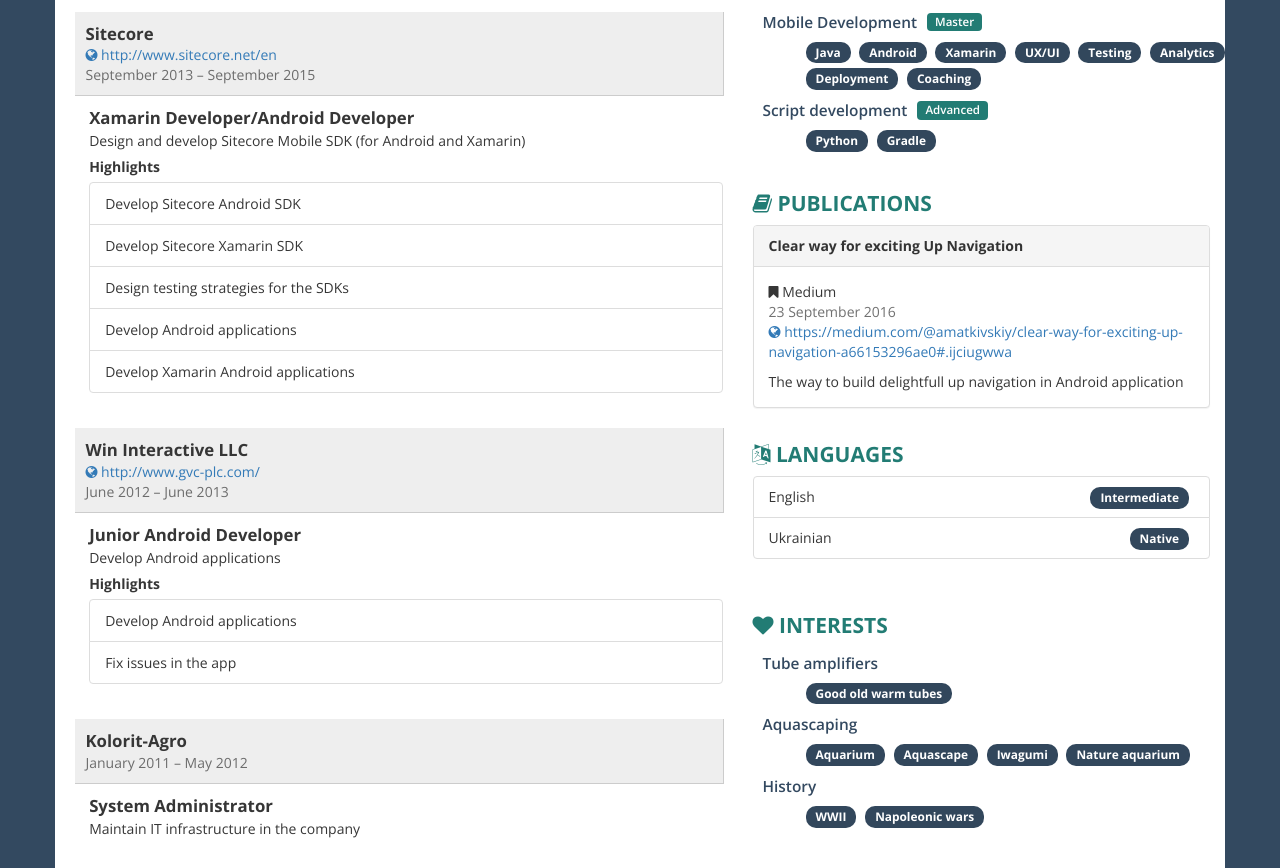
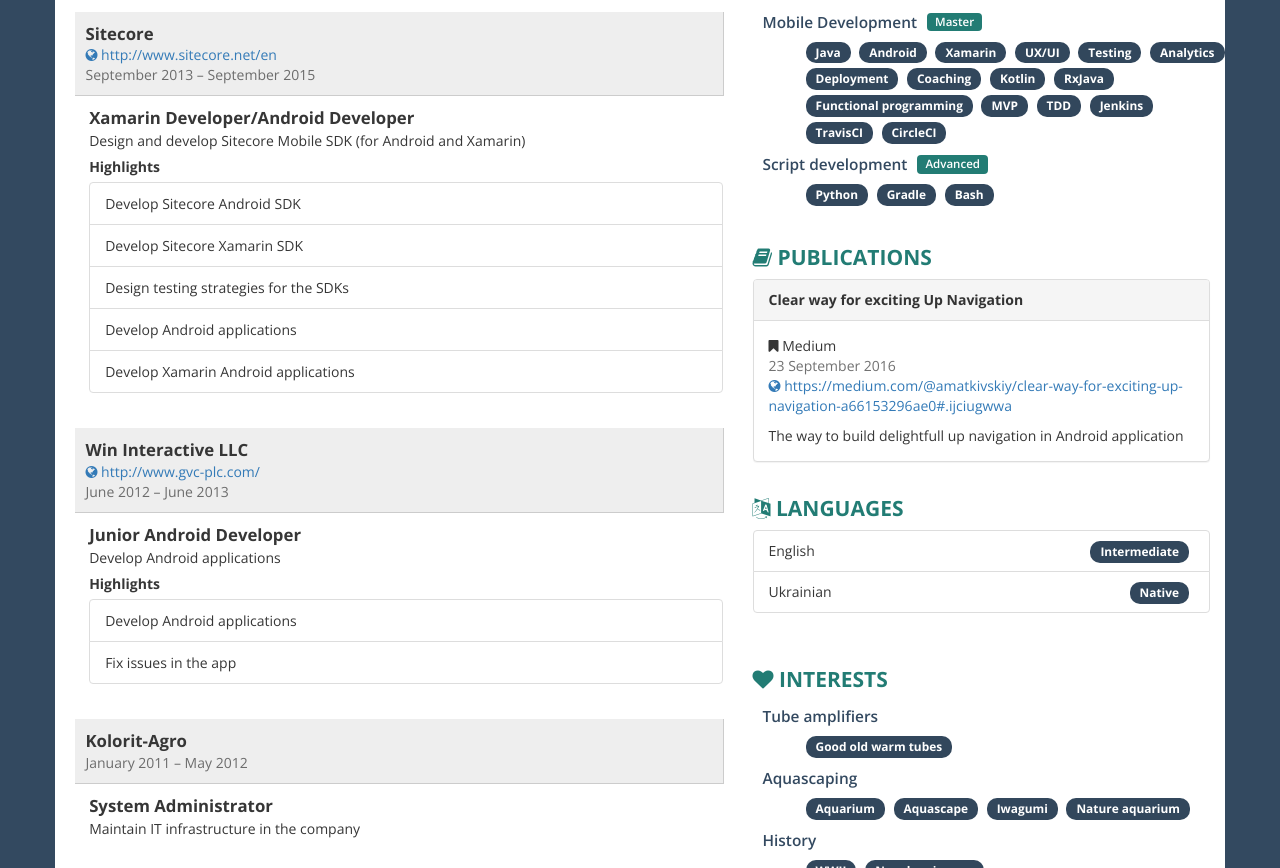
Before and after one commit to amatkivskiy/amatkivskiy.github.io, a plain HTML site: page index.html in a window 1280 px wide. Shown: the part 939-1807 px from the top of the page. Drawn offline with nearby package versions, Linux system fonts and the light colour scheme.

Commit message:
Regenerate resume html.

```diff
--- a/index.html
+++ b/index.html
@@ -506,7 +506,7 @@
             </div>
             <div class="contact-item">
               <div class="icon pull-left text-center"><span class="fa fa-envelope fa-fw"></span></div>
-              <div class="title only pull-right"><a href="/cdn-cgi/l/email-protection#47262923352e3e692a26332c2e31342c2e3e07202a262e2b6924282a" target="_blank"><span class="__cf_email__" data-cfemail="75141b11071c0c5b1814011e1c03061e1c0c351218141c195b161a18">[email&#160;protected]</span><script data-cfhash='f9e31' type="text/javascript">/* <![CDATA[ */!function(t,e,r,n,c,a,p){try{t=document.currentScript||function(){for(t=document.getElementsByTagName('script'),e=t.length;e--;)if(t[e].getAttribute('data-cfhash'))return t[e]}();if(t&&(c=t.previousSibling)){p=t.parentNode;if(a=c.getAttribute('data-cfemail')){for(e='',r='0x'+a.substr(0,2)|0,n=2;a.length-n;n+=2)e+='%'+('0'+('0x'+a.substr(n,2)^r).toString(16)).slice(-2);p.replaceChild(document.createTextNode(decodeURIComponent(e)),c)}p.removeChild(t)}}catch(u){}}()/* ]]> */</script></a></div>
+              <div class="title only pull-right"><a href="/cdn-cgi/l/email-protection#22434c46504b5b0c4f4356494b5451494b5b62454f434b4e0c414d4f" target="_blank"><span class="__cf_email__" data-cfemail="c2a3aca6b0abbbecafa3b6a9abb4b1a9abbb82a5afa3abaeeca1adaf">[email&#160;protected]</span><script data-cfhash='f9e31' type="text/javascript">/* <![CDATA[ */!function(t,e,r,n,c,a,p){try{t=document.currentScript||function(){for(t=document.getElementsByTagName('script'),e=t.length;e--;)if(t[e].getAttribute('data-cfhash'))return t[e]}();if(t&&(c=t.previousSibling)){p=t.parentNode;if(a=c.getAttribute('data-cfemail')){for(e='',r='0x'+a.substr(0,2)|0,n=2;a.length-n;n+=2)e+='%'+('0'+('0x'+a.substr(n,2)^r).toString(16)).slice(-2);p.replaceChild(document.createTextNode(decodeURIComponent(e)),c)}p.removeChild(t)}}catch(u){}}()/* ]]> */</script></a></div>
             </div>
             <div class="contact-item">
               <div class="icon pull-left text-center"><span class="fa fa-globe fa-fw"></span></div>
@@ -564,6 +564,14 @@
                 <span class= "skill badge">Analytics</span>
                 <span class= "skill badge">Deployment</span>
                 <span class= "skill badge">Coaching</span>
+                <span class= "skill badge">Kotlin</span>
+                <span class= "skill badge">RxJava</span>
+                <span class= "skill badge">Functional programming</span>
+                <span class= "skill badge">MVP</span>
+                <span class= "skill badge">TDD</span>
+                <span class= "skill badge">Jenkins</span>
+                <span class= "skill badge">TravisCI</span>
+                <span class= "skill badge">CircleCI</span>
               </div>
             </div>
             <div class="skills clearfix">
@@ -574,6 +582,7 @@
               <div class="col-sm-offset-1 col-sm-12 clearfix">
                 <span class= "skill badge">Python</span>
                 <span class= "skill badge">Gradle</span>
+                <span class= "skill badge">Bash</span>
               </div>
             </div>
           </div>
```
